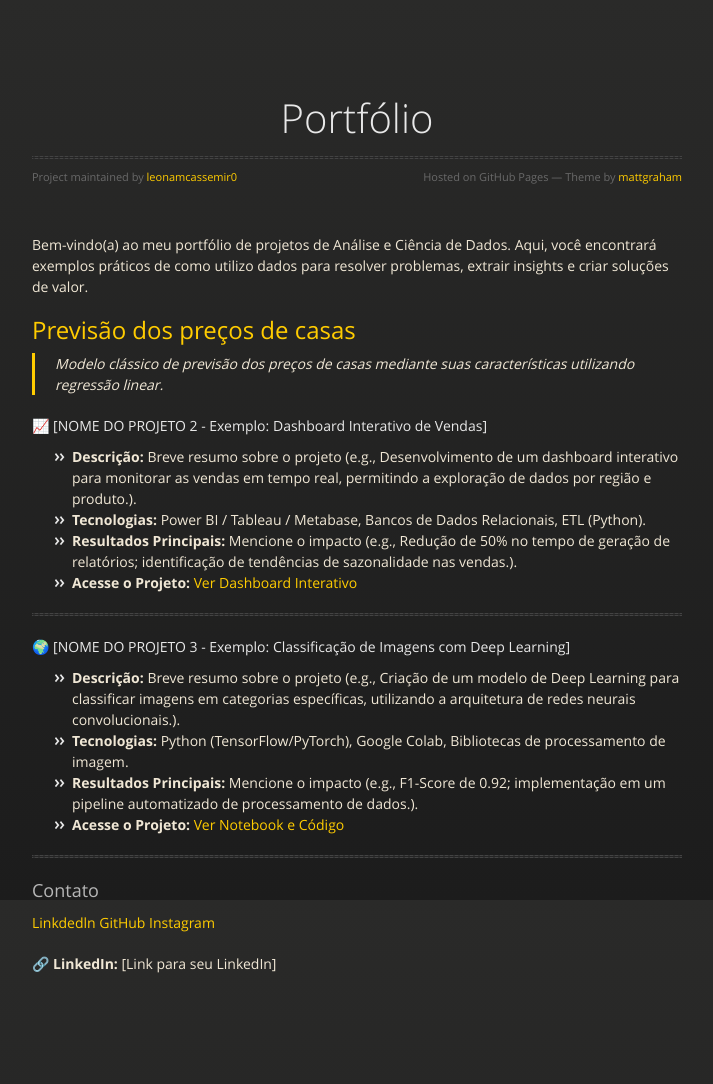
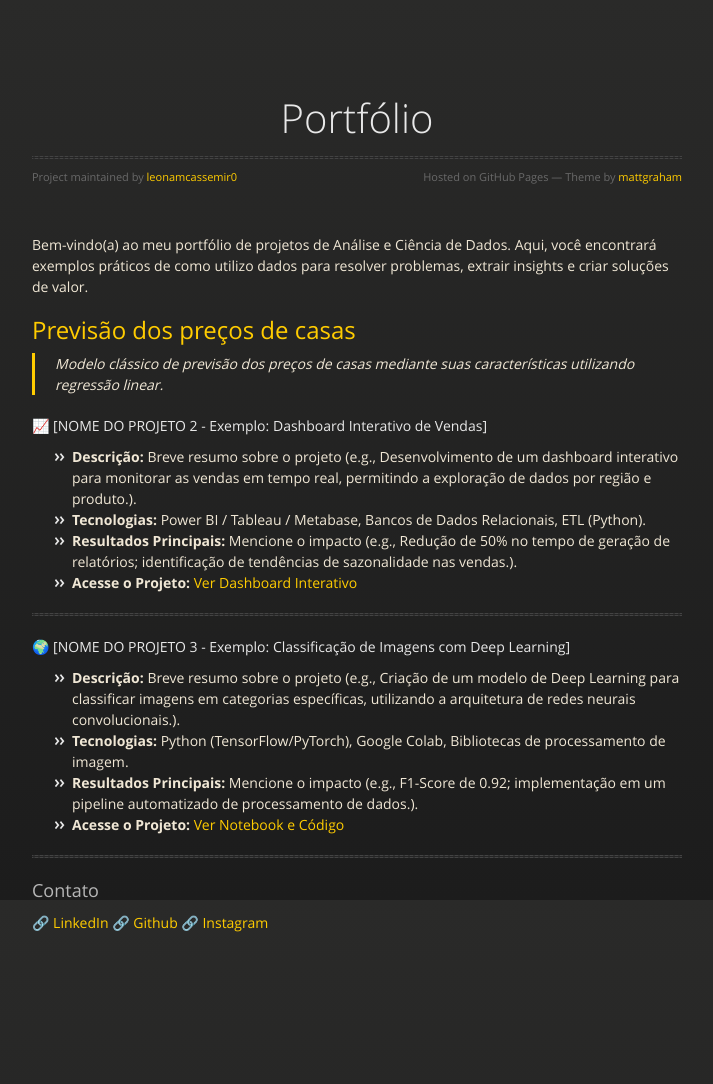
Before and after one commit to leonamcassemir0/portfolio, a Jekyll site: the page built from index.md, in a window 1280 px wide. Shown: the whole page, without its empty margins (283-996 px from the left). Built offline with Jekyll 4.4.1, drawn with Linux system fonts in a browser that asks for light colours; our own code applies the rules of GitHub Pages for plain Markdown files; the repository's description, which GitHub fills in, is left out; after the commit the page ends 1043 px from its top, so only the background shows below that.

Commit message:
Update index.md

```diff
--- a/index.md
+++ b/index.md
@@ -28,8 +28,6 @@ Bem-vindo(a) ao meu portfólio de projetos de Análise e Ciência de Dados. Aqui
 
 ### Contato
 
-[Linkdedln](www.linkedin.com/in/leonam-cassemiro)
-[GitHub](https://github.com/leonamcassemir0)
-[Instagram](https://www.instagram.com/leonam.ds/#)
-
-🔗 **LinkedIn:** [Link para seu LinkedIn]
+🔗 [LinkedIn](www.linkedin.com/in/leonam-cassemiro)
+🔗 [Github](https://github.com/leonamcassemir0)
+🔗 [Instagram](https://www.instagram.com/leonam.ds/#)
```
